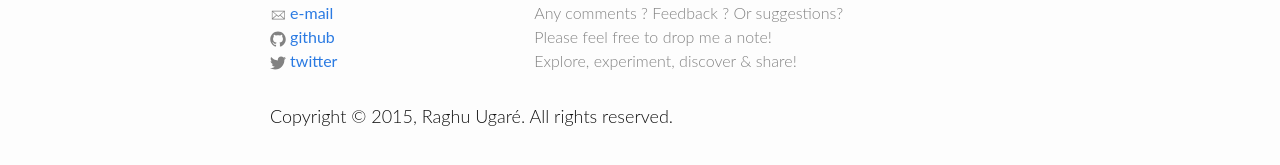
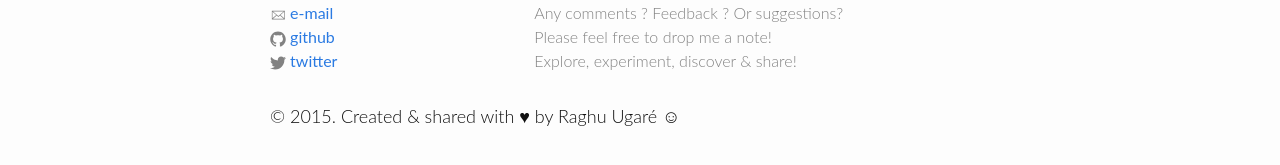
Before and after one commit to raghuugare/raghuugare.bkup, a Jekyll site: the page built from index.html, in a window 1280 px wide. Shown: the part 686-851 px from the top of the page. Built offline with Jekyll 4.4.1, drawn with Linux system fonts in a browser that asks for light colours.

Commit message:
Like this footer msg better :)

```diff
--- a/_includes/footer.html
+++ b/_includes/footer.html
@@ -66,7 +66,7 @@
       </div>
     </div>
 
-    <h2 class="footer-heading">Copyright &copy; <time datetime="{{ site.time | date_to_xmlschema }}">{{ site.time | date: '%Y' }}</time>, {{site.author}}. All rights reserved.
+    <h2 class="footer-heading">&copy; <time datetime="{{ site.time | date_to_xmlschema }}">{{ site.time | date: '%Y' }}</time>. Created & shared with &hearts; by {{site.author}}  &#9786;
 </h2>
 
   </div>
```
